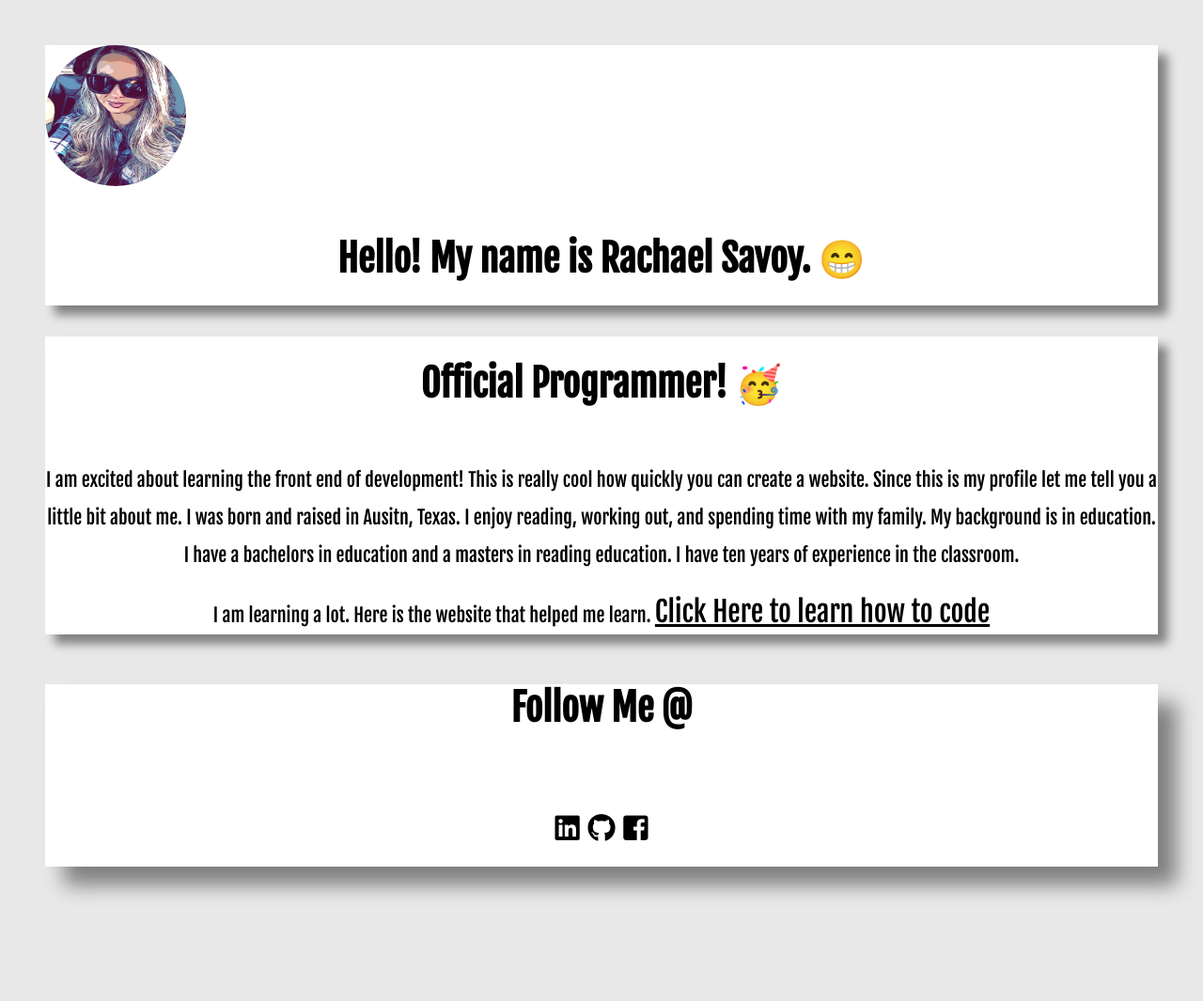
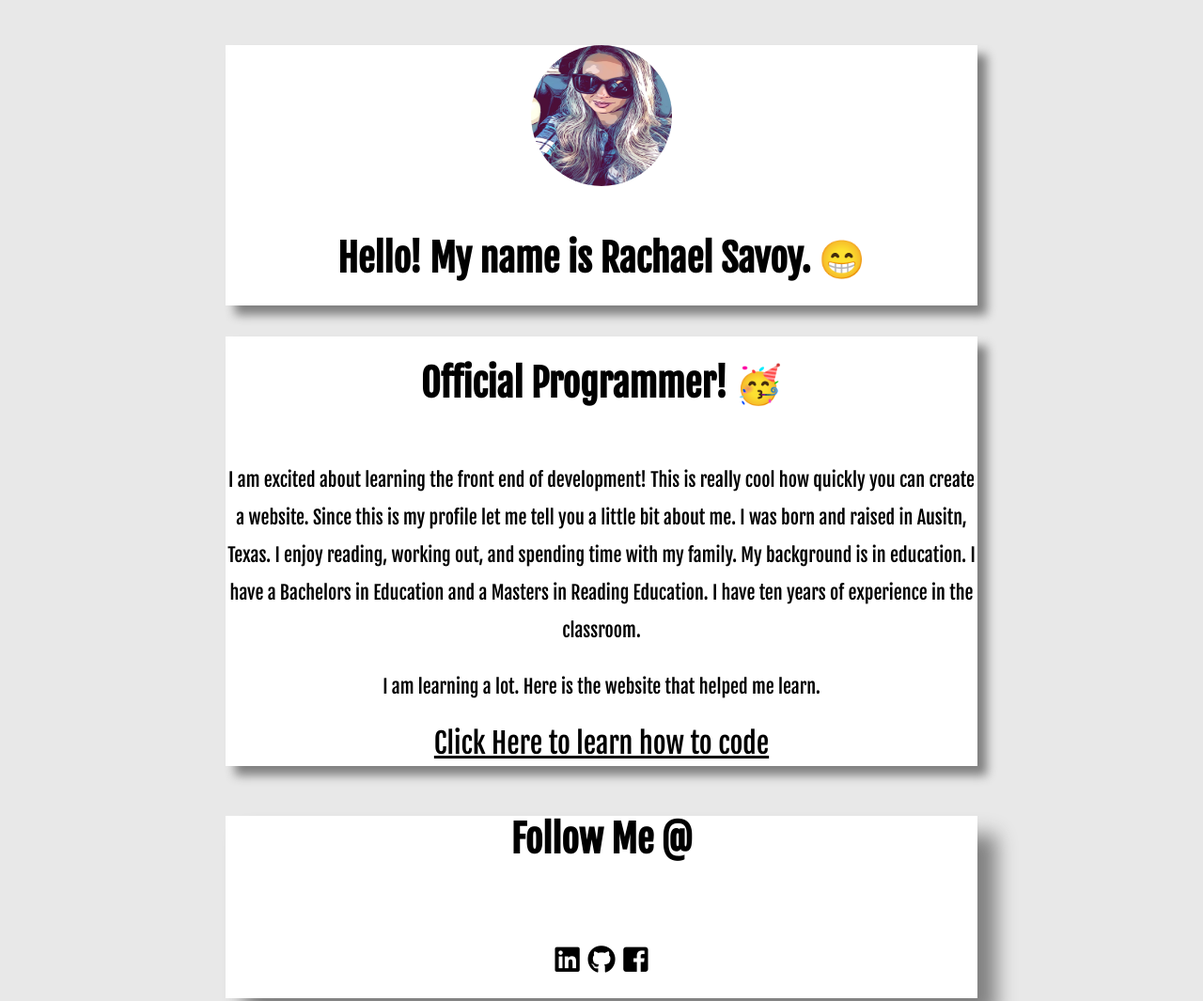
Before and after one commit to rachsavoy/profile, a plain HTML site: page index.html in a window 1280 px wide. Shown: the top 1065 px of the page at 94% size. Before the commit the page ends 970 px from the top, so only its background shows below. Drawn offline with Linux system fonts and the light colour scheme.

Commit message:
make my profile prettier

```diff
--- a/index.html
+++ b/index.html
@@ -19,12 +19,14 @@
       really cool how quickly you can create a website. Since this is my
       profile let me tell you a little bit about me. I was born and raised in
       Ausitn, Texas. I enjoy reading, working out, and spending time with my
-      family. My background is in education. I have a bachelors in education
-      and a masters in reading education. I have ten years of experience in the
+      family. My background is in education. I have a Bachelors in Education
+      and a Masters in Reading Education. I have ten years of experience in the
       classroom.
 
     </p>
     <p> I am learning a lot. Here is the website that helped me learn.
+    </p>
+    <p>
         <a href= "https://www.lewagon.com" target = "blank"> Click Here
          to learn how to code </a>
     </p>
--- a/style.css
+++ b/style.css
@@ -20,12 +20,16 @@ body {
   border: 50px;
   box-shadow: 10px 10px 10px gray;
   background-color: white;
+  width: 800px;
+  margin: auto;
 }
 
 .card-white {
   border: 50px;
   box-shadow: 10px 10px 10px gray;
   background-color: white;
+  width: 800px;
+  margin: auto;
 }
 
 h1 {
@@ -57,12 +61,15 @@ p {
   border-radius: 50%;
   display: flex;
   align-items: center;
+  margin: auto;
 }
 
 .social-links {
   box-shadow: 20px 20px 20px gray;
   text-align: center;
   background-color: white;
+  width: 800px;
+  margin: auto;
 }
 
 ul {
```
